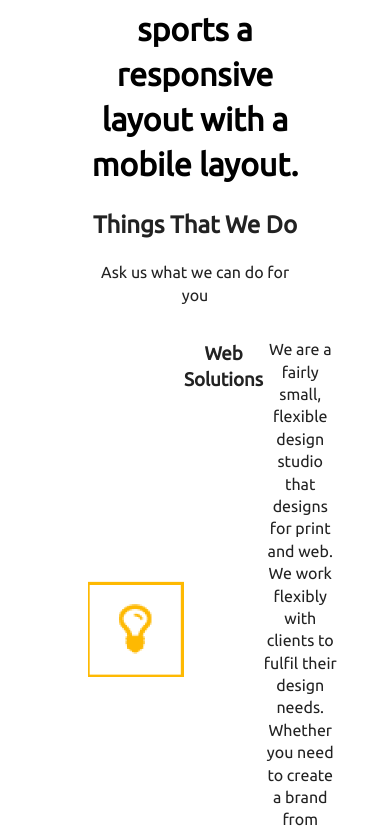
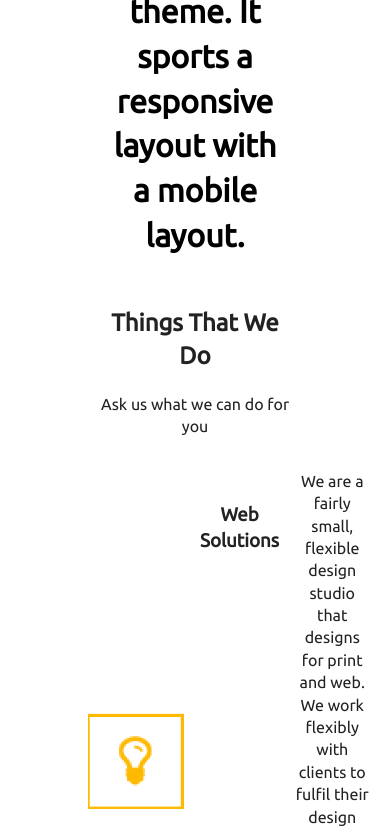
Before and after one commit to montanalw/MetrolicsWebsite, a plain HTML site: page metrolics.html in a window 390 px wide. Shown: the part 369-1201 px from the top of the page. Drawn offline with Linux system fonts and the light colour scheme.

Commit message:
final commit

```diff
--- a/metrolicscss.css
+++ b/metrolicscss.css
@@ -119,6 +119,12 @@ footer {
 
 .footer-options{
     display: none;
+}
+
+.heading {
+    margin-top: 3rem;
+    margin-left: 1rem;
+    margin-right: 1rem;
 }
 
 /*footer social media nav bar starts here */
```
